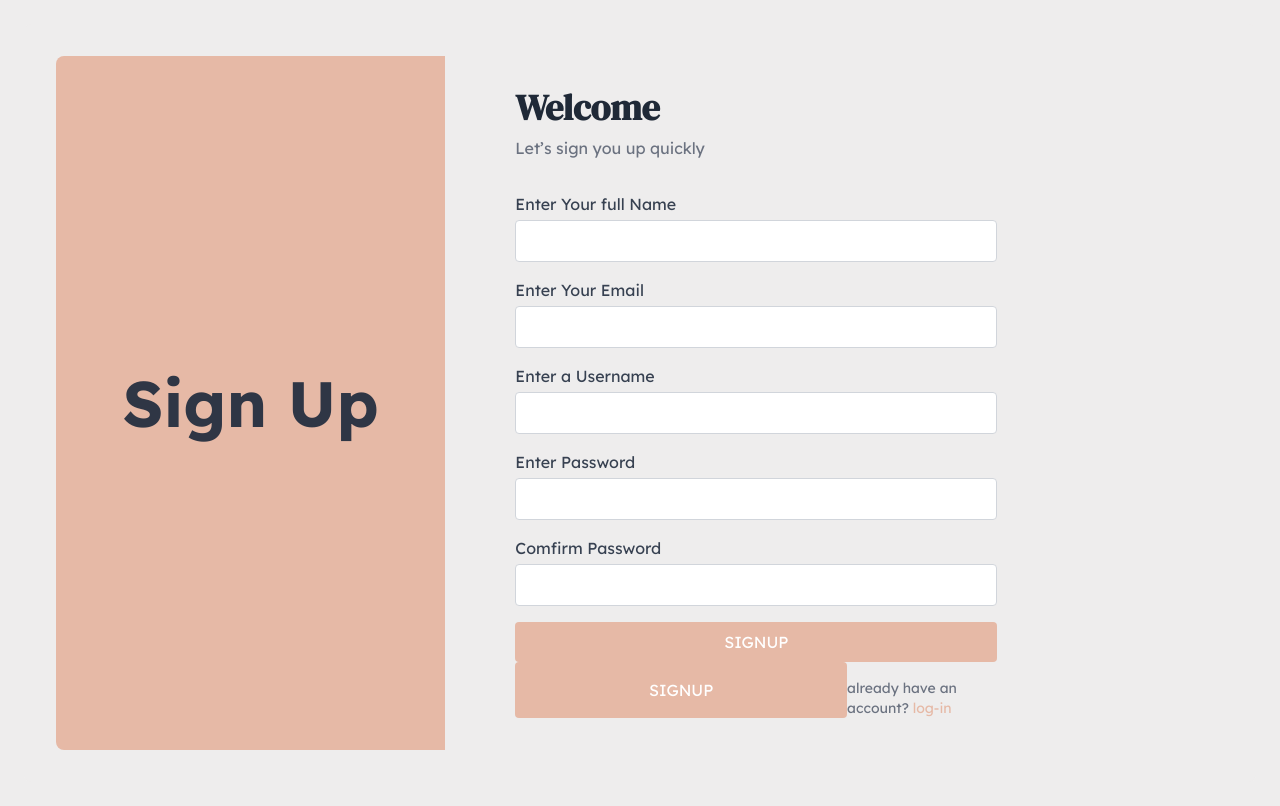
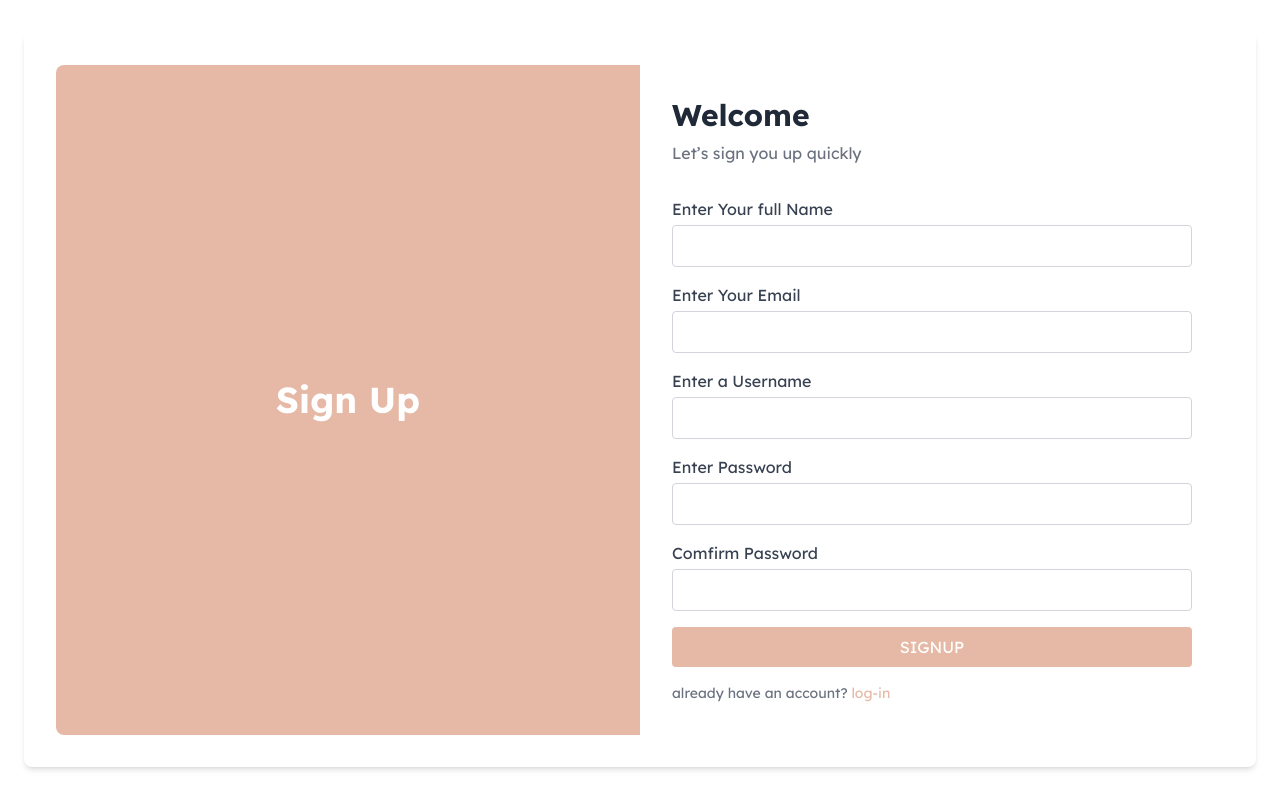
Before and after one commit to halleygz/blog-v3, a React (Vite) app in the folder frontend/: page /signup in a window 1280 px wide. Built offline with nearby package versions, Linux system fonts and the light colour scheme.

Commit message:
Revert "merge from main"

```diff
--- a/frontend/src/components/tools/Buttons.jsx
+++ b/frontend/src/components/tools/Buttons.jsx
@@ -3,7 +3,6 @@ const FormBtns = ({ content, onClick, isLoading }) => {
     <button
     type="submit"
       className="w-full bg-pink-300 text-white py-2 rounded hover:bg-pink-400"
-
       onClick={onClick}
     >
       {content}
--- a/frontend/src/components/tools/InputFields.jsx
+++ b/frontend/src/components/tools/InputFields.jsx
@@ -20,9 +20,7 @@ const InputFields = ({
         value={value}
         onChange={onChange}
         placeholder={placeholder}
-
         className={`w-full px-3 py-2 border border-gray-300 rounded focus:outline-none focus:border-pink-300 ${className}`}
-
       />
     </div>
   );
--- a/frontend/src/components/tools/NavBar.jsx
+++ b/frontend/src/components/tools/NavBar.jsx
@@ -66,7 +66,7 @@ const NavBar = () => {
 
         <Link
           to="/signup"
-          className="bg-[#e6b9a6] px-4 py-2 hover:bg-[#f3a786]"
+          className="bg-pink-300 text-white px-4 py-2 hover:bg-pink-400"
         >
           SignUp
         </Link>
--- a/frontend/src/components/tools/Profile.jsx
+++ b/frontend/src/components/tools/Profile.jsx
@@ -4,7 +4,7 @@ import { Link } from 'react-router-dom'
 const Profile = ({letter}) => {
   return (
     <div className="flex items-center">
-          <div className="bg-[#E6B9A6] text-[32px] rounded-full h-12 w-12 flex items-center justify-center">
+          <div className="bg-pink-300 text-white font-bold rounded-full h-12 w-12 flex items-center justify-center">
             <Link to="/">
 
             {letter}
--- a/frontend/src/components/tools/TextArea.jsx
+++ /dev/null
@@ -1,16 +0,0 @@
-const TextArea = ({content}) => {
-    return (
-      <div className="self-stretch flex flex-col items-start justify-start pt-0 px-0 pb-2 gap-[4px]">
-        <div className="w-[269.6px] relative leading-[22.7px] font-light inline-block mq450:text-lgi mq450:leading-[18px]">
-          {content}
-        </div>
-        <textarea
-          className="bg-[transparent] h-[253.3px] w-auto [outline:none] self-stretch relative box-border border-[1px] border-solid border-gray-300"
-          rows={13}
-          cols={34}
-        />
-      </div>
-    );
-  };
-
-export default TextArea;
--- a/frontend/src/pages/blog/AddBlog.jsx
+++ b/frontend/src/pages/blog/AddBlog.jsx
@@ -1,10 +1,8 @@
-
 import React, { useMemo, useState } from "react";
 import ReactQuill from "react-quill";
 import "react-quill/dist/quill.snow.css";
 import InputFields from "../../components/tools/InputFields";
 import useCreateBlog from '../../hooks/useCreateBlog'
-
 const AddBlog = () => {
   const [content, setContent] = useState("");
   const [title, setTitle] = useState("");
@@ -37,7 +35,6 @@ const AddBlog = () => {
   await createBlog({title, content, tagsArray})
  }
   return (
-
     <div className="min-h-screen bg-gray-100 flex flex-col items-center p-8">
       <h1 className="text-4xl font-bold mb-8 text-gray-800">
         What's in your mind today?
--- a/frontend/src/pages/blog/BlogList.jsx
+++ b/frontend/src/pages/blog/BlogList.jsx
@@ -18,10 +18,10 @@ const BlogList = () => {
   ));
 
   return (
-    <div className="min-h-screen flex flex-col bg-whitesmoke p-6">
+    <div className="min-h-screen flex flex-col bg-white p-6">
       <NavBar />
 
-      <main className="max-w-[80%] flex-grow container mx-auto px-6">
+      <main className="flex-grow container mx-auto px-6">
         <h2 className="text-gray-500 text-xl font-medium mb-2">Trending</h2>
         {loading ? (
           <p>Loading...</p>
--- a/frontend/src/pages/home/Home.jsx
+++ b/frontend/src/pages/home/Home.jsx
@@ -1,14 +1,11 @@
-
 import React, { useState } from "react";
 import NavBar from "../../components/tools/NavBar";
 import { useAuthContext } from "../../context/AuthContext";
 import { Link } from "react-router-dom";
 
-
 const Home = () => {
   const { authUser } = useAuthContext();
   return (
-
     <div className="min-h-screen flex flex-col items-center justify-between bg-white text-center p-6">
       <NavBar />
 
--- a/frontend/src/pages/login/Login.jsx
+++ b/frontend/src/pages/login/Login.jsx
@@ -14,12 +14,11 @@ const Login = () => {
     await login(inputs)
   }
   return (
-    <div className="min-h-screen flex flex-col justify-center items-center bg-whitesmoke p-6">
-      <div className="w-full max-w-md bg-whitesmoke rounded-lg p-8 md:flex md:max-w-full">
-        <div className="min-h-[100vh] hidden md:flex md:justify-center md:items-center md:w-1/3 bg-[#E6B9A6] text-[#2F3645] p-10 rounded-l-lg">
-          <h2 className="text-[64px] font-bold">Login</h2>
+    <div className="min-h-screen flex flex-col justify-center items-center bg-white p-6">
+      <div className="w-full max-w-md bg-white shadow-md rounded-lg p-8 md:flex md:max-w-full">
+        <div className="hidden md:flex md:justify-center md:items-center md:w-1/2 bg-pink-300 text-white p-10 rounded-l-lg">
+          <h2 className="text-4xl font-bold">Login</h2>
         </div>
-
         <div className="md:w-1/2 p-8">
           <h3 className="text-3xl font-bold text-gray-800 mb-2">Welcome</h3>
           <p className="text-gray-500 mb-8">Let’s sign you up quickly</p>
@@ -27,15 +26,11 @@ const Login = () => {
             <InputFields content={"Enter Your Email"} type={"email"} value={inputs.email} onChange={(e)=>setInputs({...inputs, email: e.target.value})}/>
             <InputFields content={"Enter Password"} type={"password"} value={inputs.password} onChange={(e)=>setInputs({...inputs, password: e.target.value})}/>
             <FormBtns isLoading={loading} content={"LOGIN"}/>
-
           </form>
-          <div className='flex flex-row justify-between'>
-            <FormBtns content={"LOGIN"}/>
-            <p className="text-sm text-gray-500 mt-4">
-              Don't have an account?{' '}
-              <Link to="/signup" className="text-[#E6B9A6] hover:text-[#f3a786]">SIGNUP</Link>
-            </p>
-          </div>
+          <p className="text-sm text-gray-500 mt-4">
+            Don't have an account?{' '}
+            <Link to="/signup" className="text-pink-300 hover:text-pink-400">SIGNUP</Link>
+          </p>
         </div>
       </div>
     </div>
--- a/frontend/src/pages/signup/SignUp.jsx
+++ b/frontend/src/pages/signup/SignUp.jsx
@@ -17,15 +17,14 @@ const SignUp = () => {
     await signup(inputs)
   }
   return (
-    <div className="min-h-[100%] flex flex-col justify-center items-center bg-whitesmoke p-6">
-      <div className="w-full max-w-md bg-whitesmoke rounded-lg p-8 md:flex md:max-w-full">
-        <div className="min-h-[70vh] hidden md:flex md:justify-center md:items-center md:w-1/3 bg-[#E6B9A6] text-[#2F3645] p-10 rounded-l-lg">
-          <h2 className="text-[64px] font-bold">Sign Up</h2>
+    <div className="min-h-screen flex flex-col justify-center items-center bg-white p-6">
+      <div className="w-full max-w-md bg-white shadow-md rounded-lg p-8 md:flex md:max-w-full">
+        <div className="hidden md:flex md:justify-center md:items-center md:w-1/2 bg-pink-300 text-white p-10 rounded-l-lg">
+          <h2 className="text-4xl font-bold">Sign Up</h2>
         </div>
-        <div className="md:w-1/2 p-8 pl-[70px]">
-          <h3 className="text-4xl font-bold font-dm-serif-display text-gray-800 mb-2">Welcome</h3>
+        <div className="md:w-1/2 p-8">
+          <h3 className="text-3xl font-bold text-gray-800 mb-2">Welcome</h3>
           <p className="text-gray-500 mb-8">Let’s sign you up quickly</p>
-
           <form onSubmit={handleSubmit}>
             <InputFields content={"Enter Your full Name"} type={"text"} id={"fullName"} value={inputs.fullName} onChange={(e)=>setInputs({...inputs, fullName: e.target.value})}/>
             <InputFields content={"Enter Your Email"} type={"email"} id={"email"} value={inputs.email} onChange={(e)=>setInputs({...inputs, email: e.target.value})}/>
@@ -35,13 +34,10 @@ const SignUp = () => {
             <FormBtns content={"SIGNUP"} isLoading={loading}/>
 
           </form>
-          <div className='flex flex-row justify-between'>
-            <FormBtns content={"SIGNUP"}/>
-            <p className="text-sm text-gray-500 mt-4">
-              already have an account?{' '}
-              <Link to="/login" className="text-pink-300 hover:text-pink-400">log-in</Link>
-            </p>
-          </div>
+          <p className="text-sm text-gray-500 mt-4">
+            already have an account?{' '}
+            <Link to="/login" className="text-pink-300 hover:text-pink-400">log-in</Link>
+          </p>
         </div>
       </div>
     </div>
```
